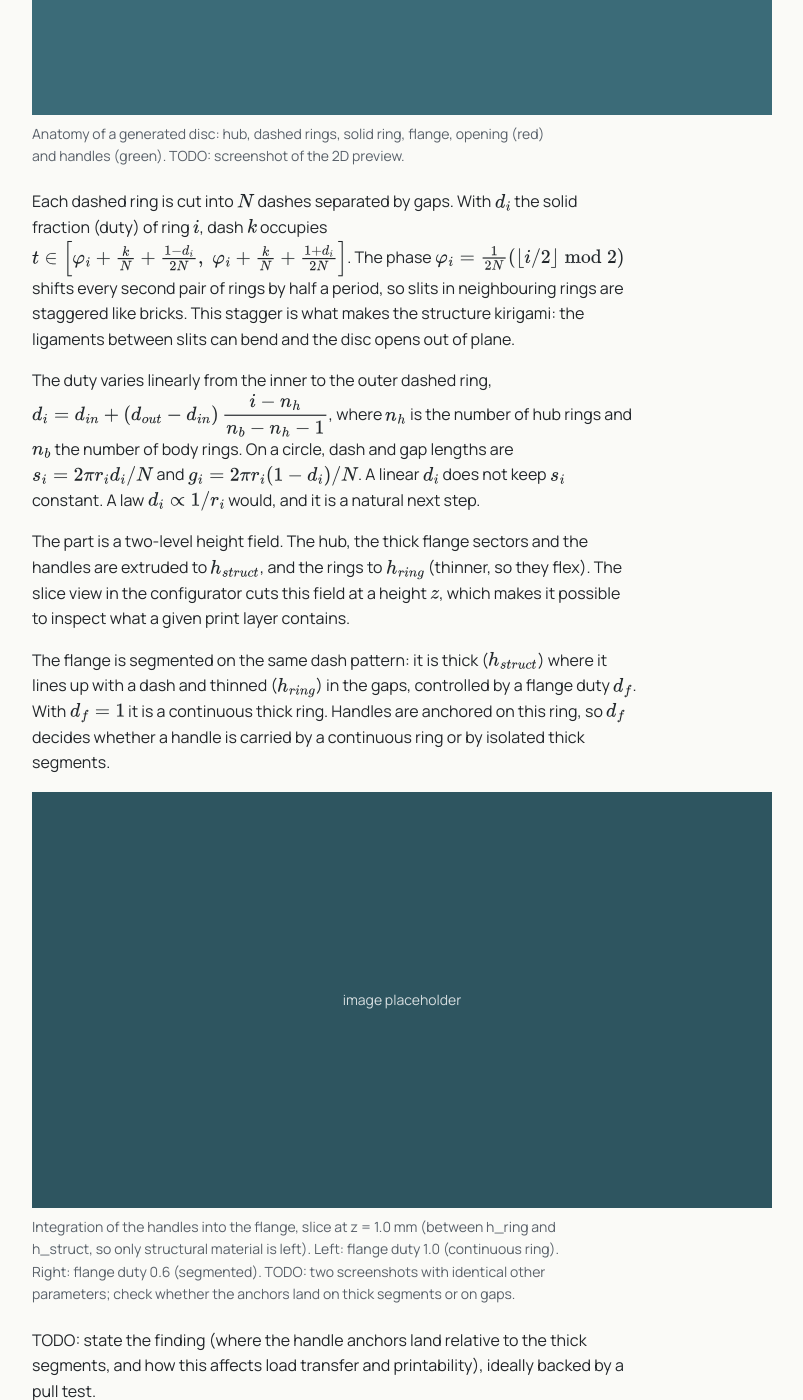
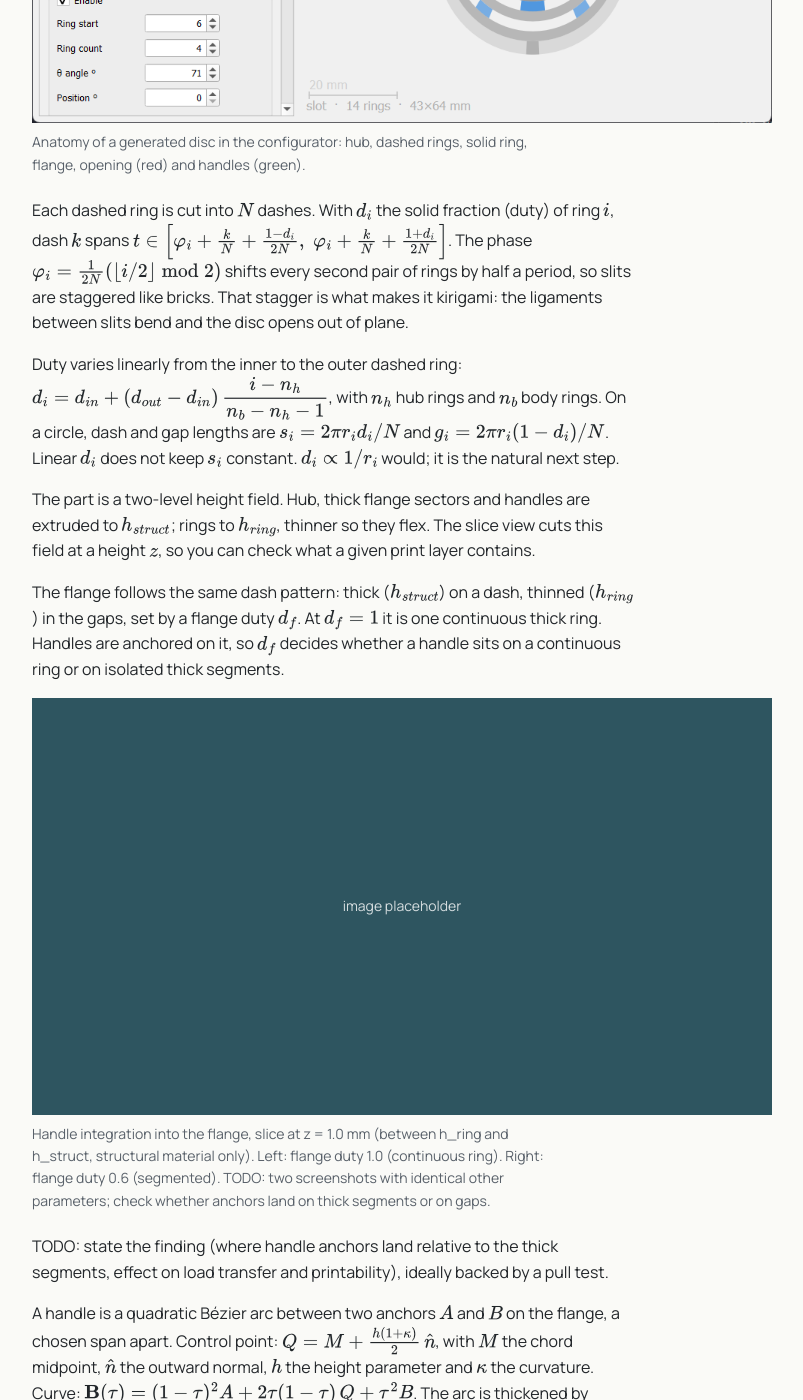
Before and after one commit to alexiaisgoofingaround/alexialegall, a Jekyll site: the page built from _projects/tpu-mesh.html, in a window 1280 px wide and 1400 px high, scrolled down 1163 px. Shown: the whole window, without its empty margins (238-1041 px from the left). Built offline with Jekyll 4.4.1, drawn with Linux system fonts in a browser that asks for light colours; some of the changed text lies outside the part shown.

Commit message:
UpdateTPU

```diff
--- a/_projects/tpu-mesh.html
+++ b/_projects/tpu-mesh.html
@@ -11,27 +11,27 @@ resources:
 
 <h2>Results</h2>
 
-<p>A mesh is a stack of concentric rings around a hub, closed by a flange. The base contour is one of three shapes (circle, slot, rounded rectangle), and every ring is a scaled copy of it: $C_i(t) = r_i\,C(t)$ with $r_i = i\,w$, where $w$ is the ring width and $t\in[0,1)$ runs along the perimeter. Dashed and solid rings alternate in a user-defined pattern ($n_{dash}$ dashed rings, then $n_{solid}$ solid ones). For the slot and rounded rectangle the rings are homothetic rather than offset curves, so the radial ring width is not uniform around the contour.</p>
+<p>A mesh is a stack of concentric rings around a hub, closed by a flange. The base contour is a circle, a slot or a rounded rectangle. Every ring is a scaled copy of it: $C_i(t) = r_i\,C(t)$, $r_i = i\,w$, with $w$ the ring width and $t\in[0,1)$ the perimeter parameter. Dashed and solid rings alternate in a user-defined pattern ($n_{dash}$ dashed, then $n_{solid}$ solid). For the slot and rounded rectangle the rings are homothetic, not offset curves, so the radial ring width is not uniform.</p>
 
-{% include figure.html caption="Anatomy of a generated disc: hub, dashed rings, solid ring, flange, opening (red) and handles (green). TODO: screenshot of the 2D preview." color="#3B6B78" %}
+{% include figure.html src="assets/img/kirigamiexample.png" alt="Kirigami disc configurator, 2D preview" caption="Anatomy of a generated disc in the configurator: hub, dashed rings, solid ring, flange, opening (red) and handles (green)." %}
 
-<p>Each dashed ring is cut into $N$ dashes separated by gaps. With $d_i$ the solid fraction (duty) of ring $i$, dash $k$ occupies $t\in\left[\varphi_i + \tfrac{k}{N} + \tfrac{1-d_i}{2N},\; \varphi_i + \tfrac{k}{N} + \tfrac{1+d_i}{2N}\right]$. The phase $\varphi_i = \tfrac{1}{2N}\left(\lfloor i/2 \rfloor \bmod 2\right)$ shifts every second pair of rings by half a period, so slits in neighbouring rings are staggered like bricks. This stagger is what makes the structure kirigami: the ligaments between slits can bend and the disc opens out of plane.</p>
+<p>Each dashed ring is cut into $N$ dashes. With $d_i$ the solid fraction (duty) of ring $i$, dash $k$ spans $t\in\left[\varphi_i + \tfrac{k}{N} + \tfrac{1-d_i}{2N},\; \varphi_i + \tfrac{k}{N} + \tfrac{1+d_i}{2N}\right]$. The phase $\varphi_i = \tfrac{1}{2N}\left(\lfloor i/2 \rfloor \bmod 2\right)$ shifts every second pair of rings by half a period, so slits are staggered like bricks. That stagger is what makes it kirigami: the ligaments between slits bend and the disc opens out of plane.</p>
 
-<p>The duty varies linearly from the inner to the outer dashed ring, $d_i = d_{in} + (d_{out}-d_{in})\,\dfrac{i-n_h}{n_b-n_h-1}$, where $n_h$ is the number of hub rings and $n_b$ the number of body rings. On a circle, dash and gap lengths are $s_i = 2\pi r_i d_i / N$ and $g_i = 2\pi r_i (1-d_i)/N$. A linear $d_i$ does not keep $s_i$ constant. A law $d_i \propto 1/r_i$ would, and it is a natural next step.</p>
+<p>Duty varies linearly from the inner to the outer dashed ring: $d_i = d_{in} + (d_{out}-d_{in})\,\dfrac{i-n_h}{n_b-n_h-1}$, with $n_h$ hub rings and $n_b$ body rings. On a circle, dash and gap lengths are $s_i = 2\pi r_i d_i / N$ and $g_i = 2\pi r_i (1-d_i)/N$. Linear $d_i$ does not keep $s_i$ constant. $d_i \propto 1/r_i$ would; it is the natural next step.</p>
 
-<p>The part is a two-level height field. The hub, the thick flange sectors and the handles are extruded to $h_{struct}$, and the rings to $h_{ring}$ (thinner, so they flex). The slice view in the configurator cuts this field at a height $z$, which makes it possible to inspect what a given print layer contains.</p>
+<p>The part is a two-level height field. Hub, thick flange sectors and handles are extruded to $h_{struct}$; rings to $h_{ring}$, thinner so they flex. The slice view cuts this field at a height $z$, so you can check what a given print layer contains.</p>
 
-<p>The flange is segmented on the same dash pattern: it is thick ($h_{struct}$) where it lines up with a dash and thinned ($h_{ring}$) in the gaps, controlled by a flange duty $d_f$. With $d_f = 1$ it is a continuous thick ring. Handles are anchored on this ring, so $d_f$ decides whether a handle is carried by a continuous ring or by isolated thick segments.</p>
+<p>The flange follows the same dash pattern: thick ($h_{struct}$) on a dash, thinned ($h_{ring}$) in the gaps, set by a flange duty $d_f$. At $d_f = 1$ it is one continuous thick ring. Handles are anchored on it, so $d_f$ decides whether a handle sits on a continuous ring or on isolated thick segments.</p>
 
-{% include figure.html caption="Integration of the handles into the flange, slice at z = 1.0 mm (between h_ring and h_struct, so only structural material is left). Left: flange duty 1.0 (continuous ring). Right: flange duty 0.6 (segmented). TODO: two screenshots with identical other parameters; check whether the anchors land on thick segments or on gaps." color="#2E5560" %}
+{% include figure.html caption="Handle integration into the flange, slice at z = 1.0 mm (between h_ring and h_struct, structural material only). Left: flange duty 1.0 (continuous ring). Right: flange duty 0.6 (segmented). TODO: two screenshots with identical other parameters; check whether anchors land on thick segments or on gaps." color="#2E5560" %}
 
-<p>TODO: state the finding (where the handle anchors land relative to the thick segments, and how this affects load transfer and printability), ideally backed by a pull test.</p>
+<p>TODO: state the finding (where handle anchors land relative to the thick segments, effect on load transfer and printability), ideally backed by a pull test.</p>
 
-<p>A handle is a quadratic Bézier arc between two anchors $A$ and $B$ on the flange, separated by a chosen span. Its control point is $Q = M + \tfrac{h(1+\kappa)}{2}\,\hat n$, with $M$ the chord midpoint, $\hat n$ the outward normal, $h$ the height parameter and $\kappa$ the curvature, and the curve is $\mathbf{B}(\tau) = (1-\tau)^2 A + 2\tau(1-\tau)\,Q + \tau^2 B$. The arc is then thickened by $\pm w_h/2$ and extruded to $h_{struct}$. The apex of the arc sits at $\tfrac{h(1+\kappa)}{4}$ from the chord, so the loop reaches height $h$ only for $\kappa = 3$.</p>
+<p>A handle is a quadratic Bézier arc between two anchors $A$ and $B$ on the flange, a chosen span apart. Control point: $Q = M + \tfrac{h(1+\kappa)}{2}\,\hat n$, with $M$ the chord midpoint, $\hat n$ the outward normal, $h$ the height parameter and $\kappa$ the curvature. Curve: $\mathbf{B}(\tau) = (1-\tau)^2 A + 2\tau(1-\tau)\,Q + \tau^2 B$. The arc is thickened by $\pm w_h/2$ and extruded to $h_{struct}$. Its apex sits at $\tfrac{h(1+\kappa)}{4}$ from the chord, so the loop reaches height $h$ only for $\kappa = 3$.</p>
 
-<p>An optional opening removes an angular sector $\theta$, centred at a chosen angle, over a chosen range of rings. The dashes are clipped against the sector and solid rings are split, which leaves a gap through the mesh.</p>
+<p>An optional opening removes an angular sector $\theta$, centred at a chosen angle, over a chosen range of rings. Dashes are clipped against the sector and solid rings are split, leaving a gap through the mesh.</p>
 
-{% include figure.html caption="Parameter gallery: three base shapes, with and without opening and handles. TODO." color="#4A7F8C" %}
+{% include figure.html src="assets/img/meshResults.jpg" alt="Printed TPU kirigami meshes" caption="Printed TPU meshes. Left: generation errors. Right: different hub shapes and sizes. Top: an unfolded mesh." %}
 
 <h2>Code</h2>
 
```
